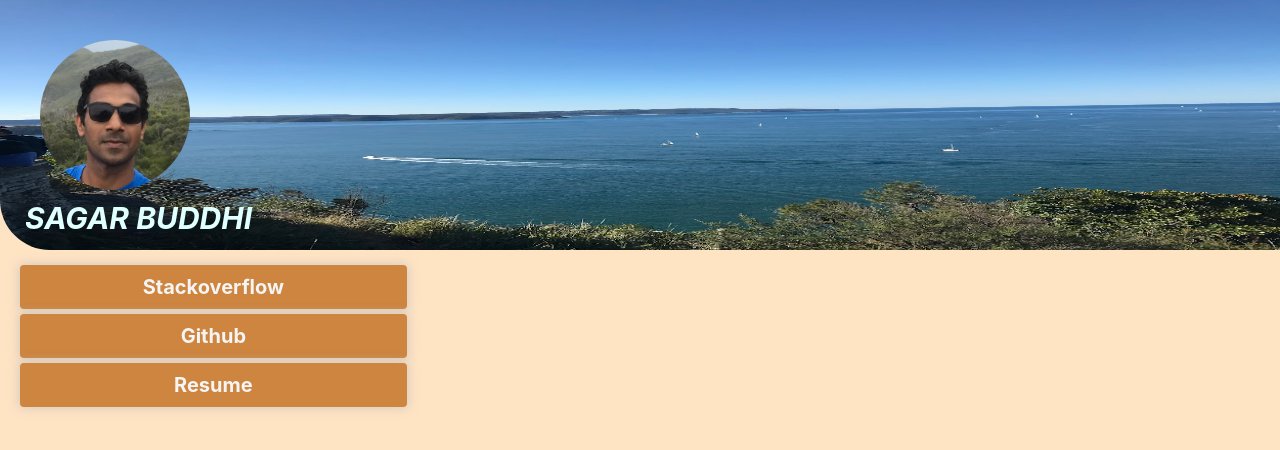
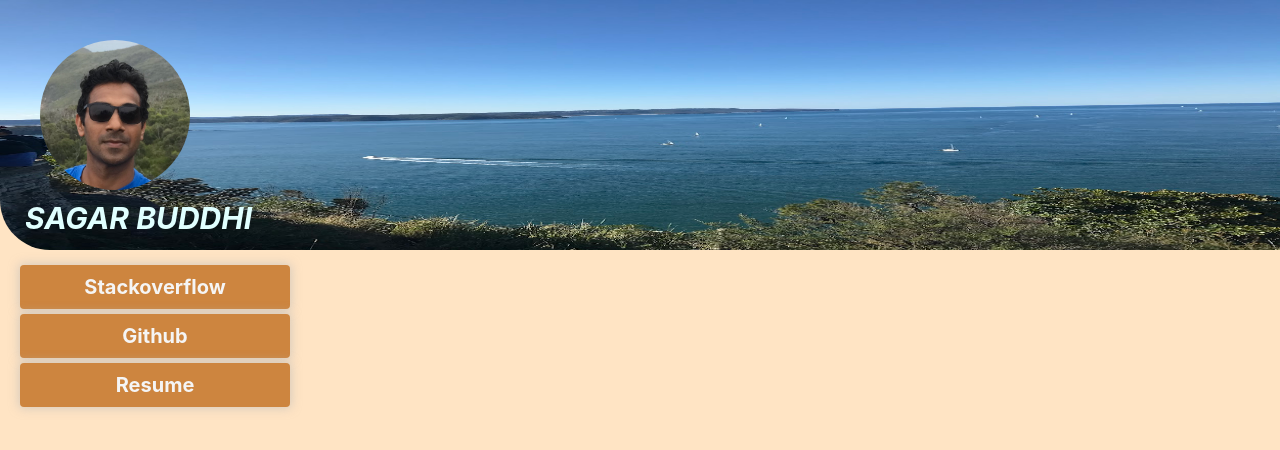
Before and after one commit to sagarbuddhic/profile, a React (Create React App) app: page / in a window 1280 px wide. Shown: the top 450 px of the page. Built offline with nearby package versions, Linux system fonts and the light colour scheme.

Commit message:
update width

```diff
--- a/src/App.js
+++ b/src/App.js
@@ -141,7 +141,6 @@ function App() {
             </motion.div>
           </a>
         </motion.div>
-        <div></div>
       </div>
     </div>
   );
--- a/src/App.style.js
+++ b/src/App.style.js
@@ -59,6 +59,7 @@ export const links = css`
   text-decoration: none;
   font-weight: bold;
   color: whitesmoke;
+  width: 270px;
 `;
 
 export const circle = css`
```
Also changed, not shown: 1 other file (tests, documents, lock files or other folders).
